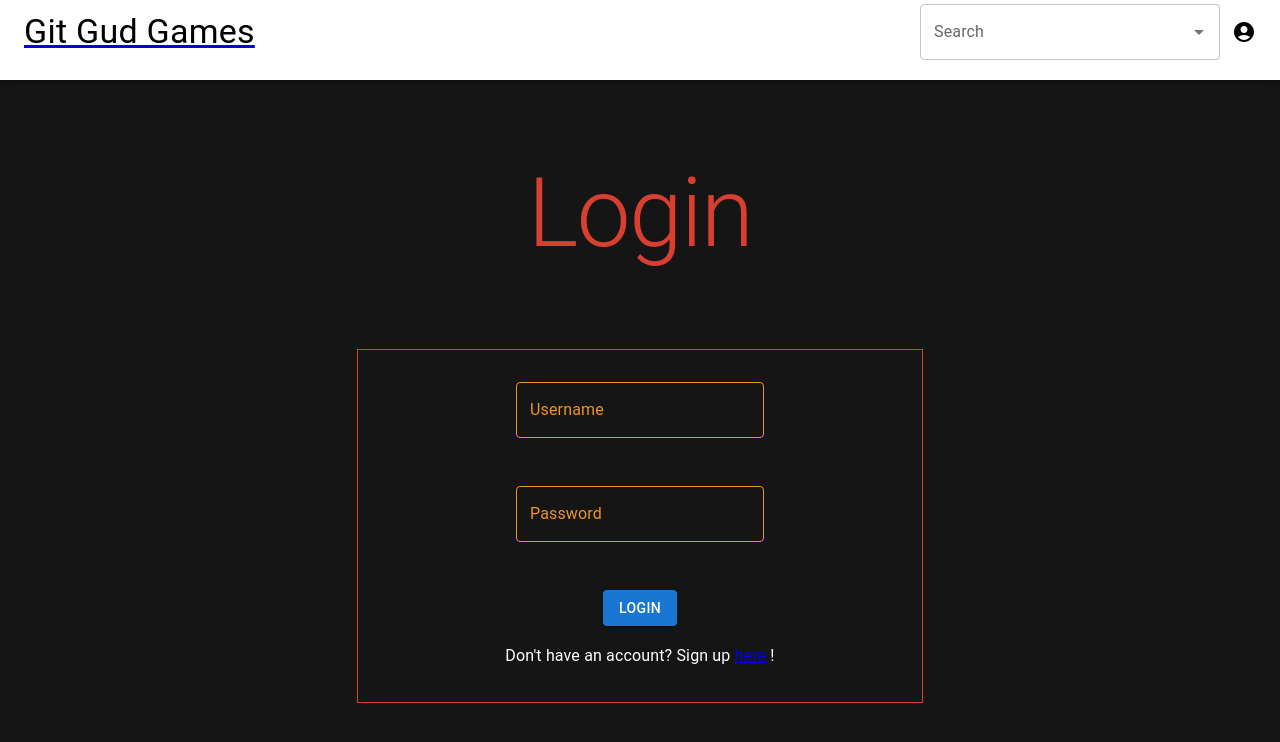
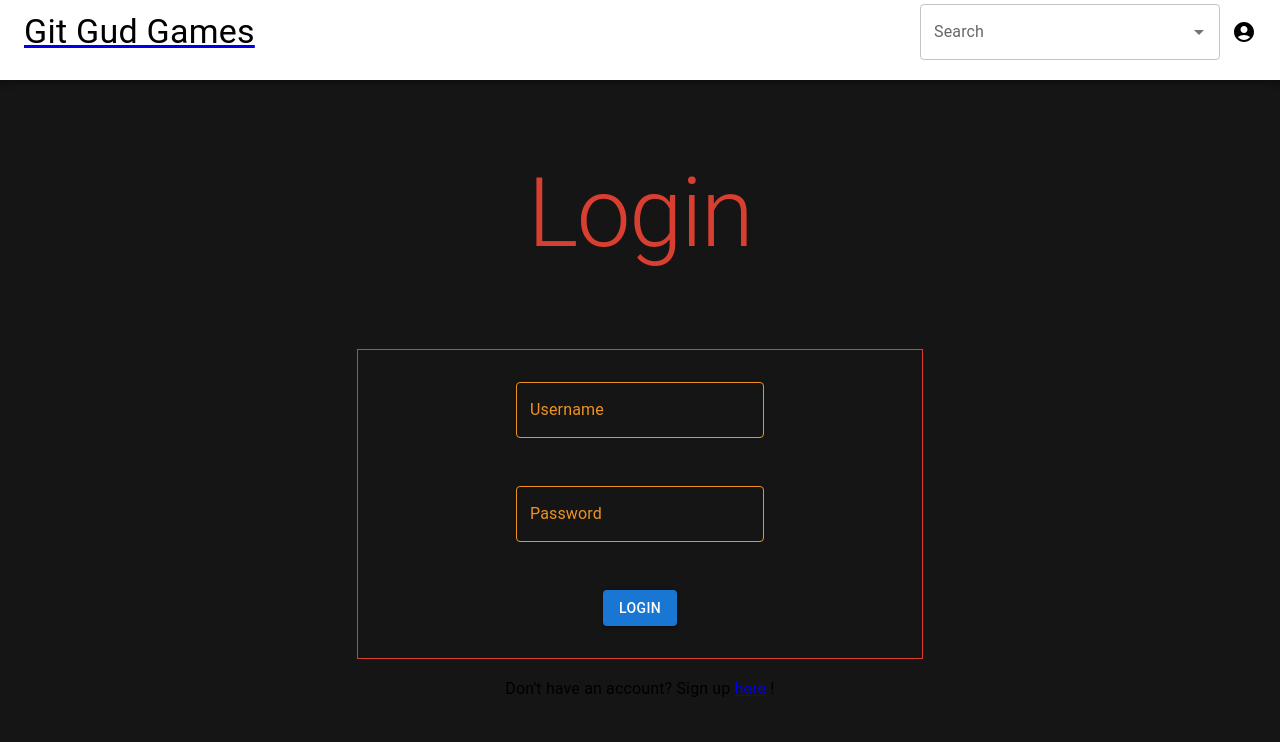
Before and after one commit to Frank-Colorado/Git-Gud-Games, a React (Vite) app in the folder client/: page /login in a window 1280 px wide. Shown: the top 742 px of the page. Built offline with nearby package versions, Linux system fonts and the light colour scheme; no server answers.

Commit message:
created UserForm component file

```diff
--- a/client/src/pages/LoginPage.tsx
+++ b/client/src/pages/LoginPage.tsx
@@ -76,11 +76,11 @@ const LoginPage = () => {
           <Button variant="contained" type="submit">
             Login
           </Button>
-          <Typography variant="subtitle1" sx={{ marginTop: '1rem' }}>
-            Don't have an account? Sign up <Link to="/signup">here</Link> !
-          </Typography>
         </form>
       </Box>
+      <Typography variant="subtitle1" sx={{ marginTop: '1rem' }}>
+        Don't have an account? Sign up <Link to="/signup">here</Link> !
+      </Typography>
     </Grid>
   );
 };
--- a/client/src/pages/SignupPage.tsx
+++ b/client/src/pages/SignupPage.tsx
@@ -76,11 +76,11 @@ const SignupPage = () => {
           <Button variant="contained" type="submit">
             Sign Up
           </Button>
-          <Typography variant="subtitle1" sx={{ marginTop: '1rem' }}>
-            Already have an account? Login <Link to="/login">here</Link> !
-          </Typography>
         </form>
       </Box>
+      <Typography variant="subtitle1" sx={{ marginTop: '1rem' }}>
+        Already have an account? Login <Link to="/login">here</Link> !
+      </Typography>
     </Grid>
   );
 };
```
Also changed, not shown: client/src/components/UserForm.tsx (added).
